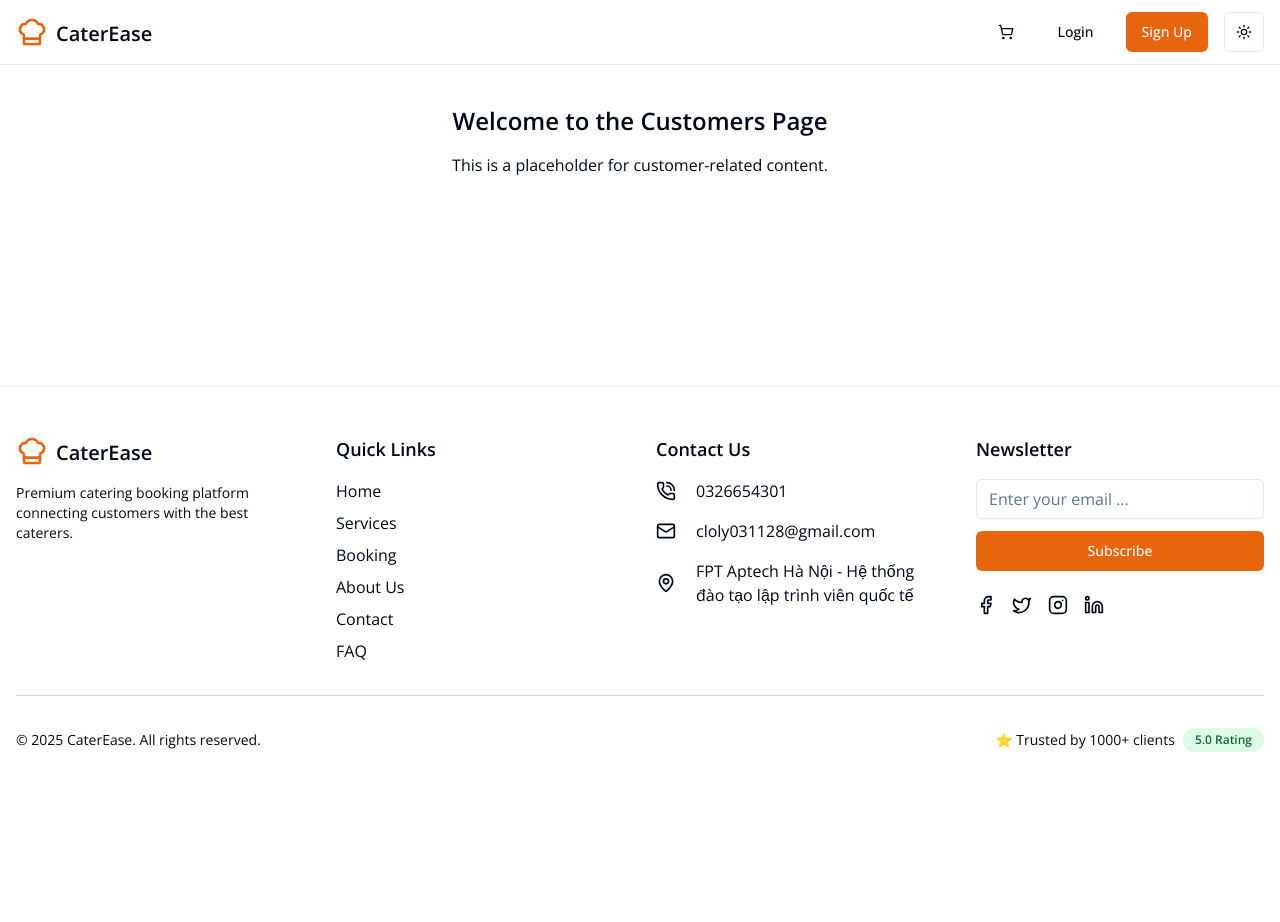
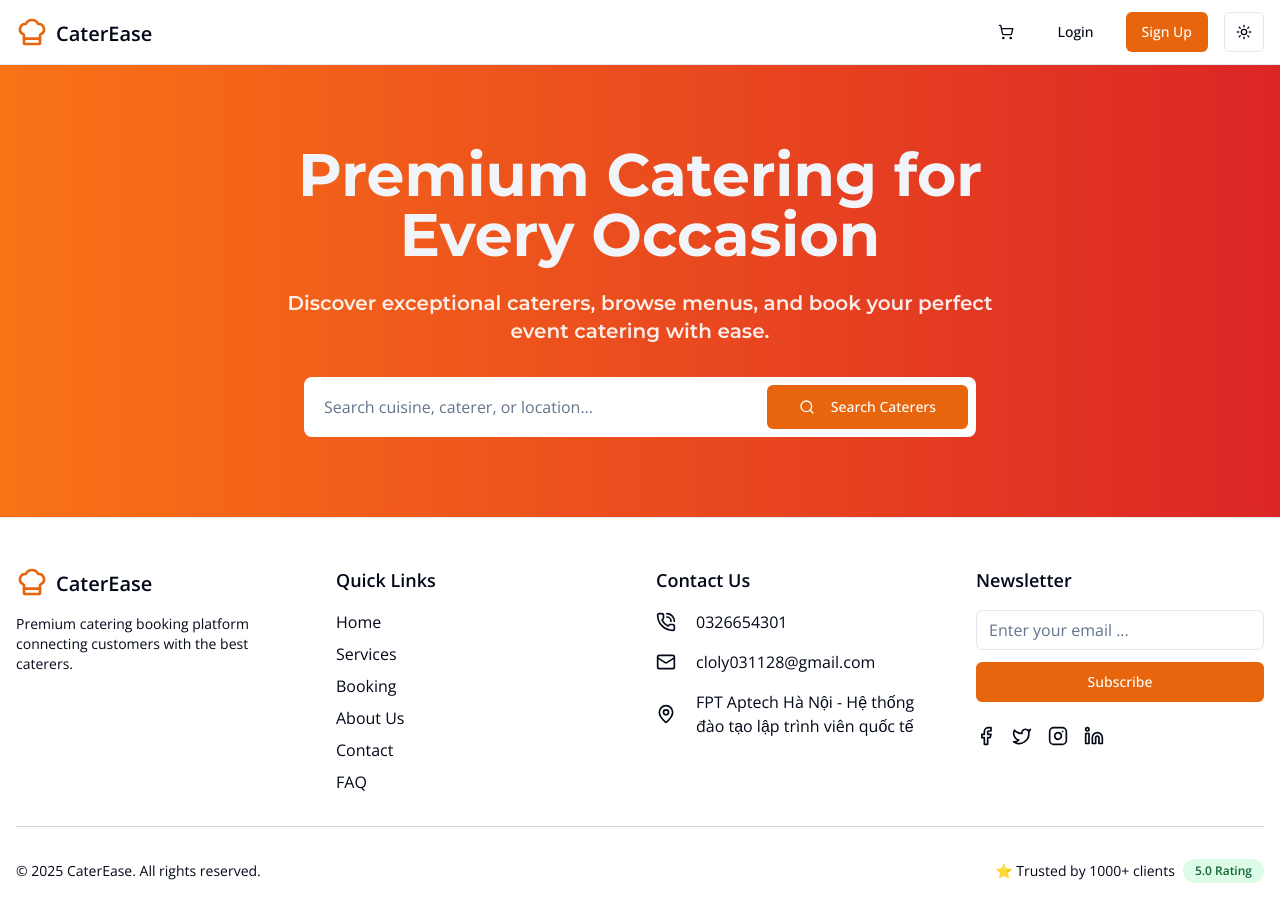
Before and after one commit to nguyentrongbut/Cater-Ease, a Next.js app: page / in a window 1280 px wide. Shown: the top 922 px of the page. Before the commit the page ends 800 px from the top, so only its background shows below. Built offline with nearby package versions, Linux system fonts and the light colour scheme.

Commit message:
feat(ui): banner and search bar

```diff
--- a/src/app/(customers)/page.tsx
+++ b/src/app/(customers)/page.tsx
@@ -1,11 +1,19 @@
+import SearchBar from "@/components/pages/home/search.bar";
 
 export default function Home() {
     return (
         <>
-            <div>
-                <h1 className="text-2xl font-bold text-center mt-10">Welcome to the Customers Page</h1>
-                <p className="text-center mt-4">This is a placeholder for customer-related content.</p>
-            </div>
+            <section className="relative bg-gradient-to-r from-orange-500 to-red-600 text-white py-20">
+                <div className="container mx-auto px-4">
+                    <div className="max-w-3xl mx-auto text-center">
+                        <h1 className="text-4xl md:text-6xl font-bold mb-6 text-secondary font-title dark:text-white">Premium Catering for Every Occasion</h1>
+                        <p className="text-xl mb-8 opacity-90 font-title">
+                            Discover exceptional caterers, browse menus, and book your perfect event catering with ease.
+                        </p>
+                        <SearchBar></SearchBar>
+                    </div>
+                </div>
+            </section>
         </>
     );
 }
--- /dev/null
+++ b/src/components/pages/home/search.bar.tsx
@@ -0,0 +1,43 @@
+'use client';
+
+import {Search, X} from "lucide-react";
+import {Input} from "@/components/ui/input";
+import {Button} from "@/components/ui/button";
+import Link from "next/link";
+import {useState} from "react";
+
+const SearchBar = () => {
+    const [searchQuery, setSearchQuery] = useState("")
+
+    // clear search input
+    const clearSearch = () => {
+        setSearchQuery("");
+    }
+    return (
+        <div className="bg-white rounded-lg p-2 flex flex-col md:flex-row gap-2 max-w-2xl mx-auto relative">
+            <div className="flex-1 flex items-center relative">
+                <Input
+                    placeholder="Search cuisine, caterer, or location..."
+                    className="border-0 focus-visible:ring-0 text-gray-900 dark:bg-white"
+                    value={searchQuery}
+                    onChange={(e) => setSearchQuery(e.target.value)}
+                />
+                {
+                    searchQuery && (
+                        <span className="mr-1 p-2 cursor-pointer" onClick={clearSearch}>
+                            <X className="h-4 w-4 text-gray-400"/>
+                        </span>
+                    )
+                }
+            </div>
+            <Link href="/caterers">
+                <Button size="lg" className="w-full">
+                    <Search className="h-4 w-4 mr-2"/>
+                    Search Caterers
+                </Button>
+            </Link>
+        </div>
+    )
+}
+
+export default SearchBar
```
